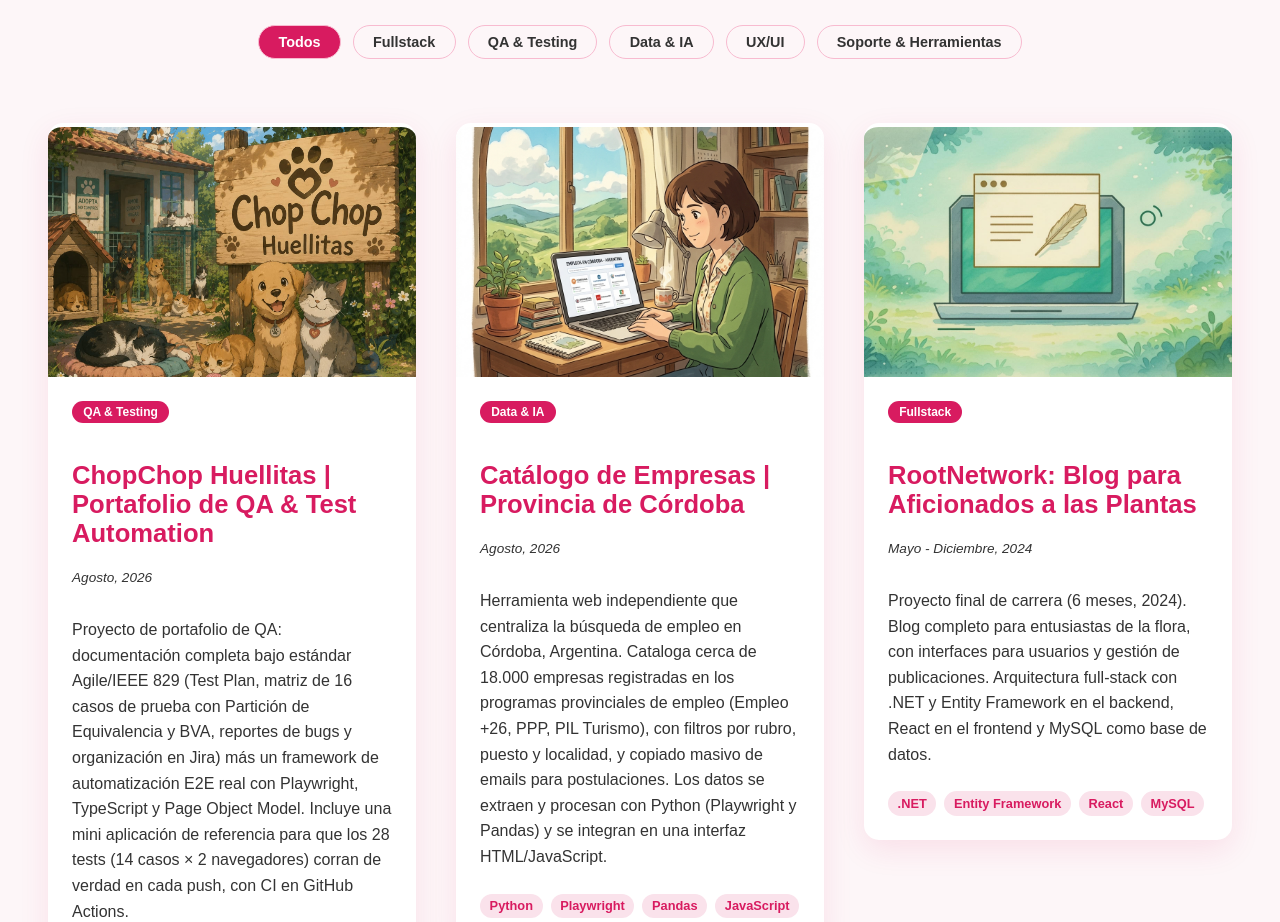
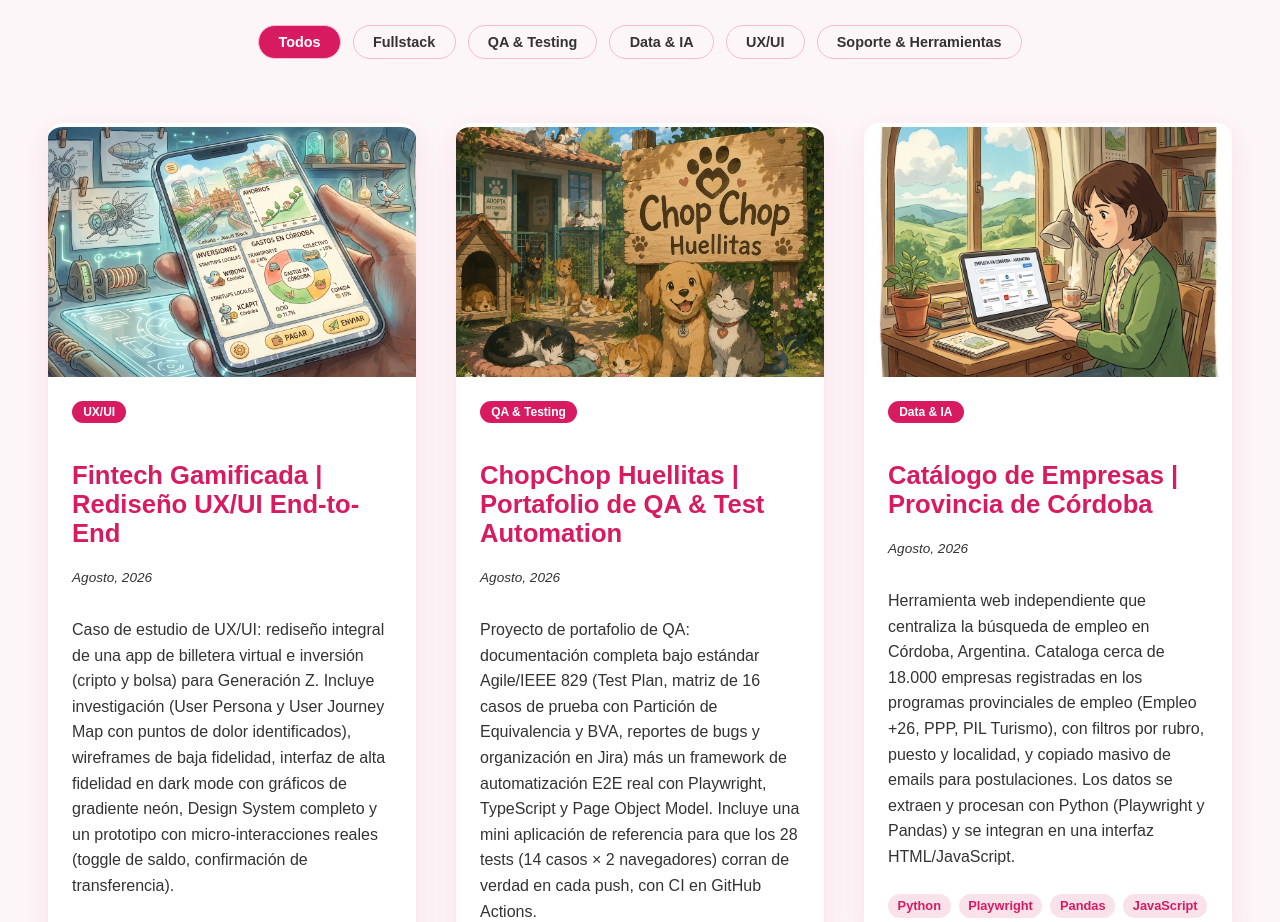
Before and after one commit to Mijaliv/CV-Digital-Mijal, a React (Create React App) app in the folder resume/: page / in a window 1280 px wide. Shown: the part 7100-8022 px from the top of the page. Built offline with nearby package versions, Linux system fonts and the light colour scheme.

Commit message:
Agrega proyecto Fintech Gamificada (UX/UI) a la seccion correspondiente

```diff
--- a/resume/src/data/portfolioMeta.js
+++ b/resume/src/data/portfolioMeta.js
@@ -1,5 +1,13 @@
 // language-independent project data; translated title/description/date live in src/i18n/es.js and en.js, matched by id
 const portfolioMeta = [
+  {
+    id: 'fintech-gamificada',
+    image: process.env.PUBLIC_URL + '/fintech-gamificada.png',
+    liveLink: 'https://mijaliv.github.io/Fintech-Gamificada/',
+    codeLink: 'https://github.com/Mijaliv/Fintech-Gamificada',
+    tags: ['Figma', 'UX Research', 'Design System', 'Dark Mode'],
+    category: 'uxui',
+  },
   {
     id: 'chopchop-huellitas',
     image: process.env.PUBLIC_URL + '/chopchop-huellitas.jpeg',
--- a/resume/src/i18n/en.js
+++ b/resume/src/i18n/en.js
@@ -100,6 +100,13 @@ const en = {
     filterAll: 'All',
     items: [
       {
+        id: 'fintech-gamificada',
+        title: 'Fintech Gamificada | End-to-End UX/UI Redesign',
+        description:
+          "A UX/UI case study: full redesign of a digital wallet and investing app (crypto and stocks) for Gen Z. Includes research (a User Persona and User Journey Map with identified pain points), low-fidelity wireframes, a dark-mode high-fidelity UI with neon gradient charts, a complete Design System, and a prototype with real micro-interactions (balance toggle, transfer confirmation).",
+        date: 'August, 2026',
+      },
+      {
         id: 'chopchop-huellitas',
         title: 'ChopChop Huellitas | QA & Test Automation Portfolio',
         description:
--- a/resume/src/i18n/es.js
+++ b/resume/src/i18n/es.js
@@ -100,6 +100,13 @@ const es = {
     filterAll: 'Todos',
     items: [
       {
+        id: 'fintech-gamificada',
+        title: 'Fintech Gamificada | Rediseño UX/UI End-to-End',
+        description:
+          'Caso de estudio de UX/UI: rediseño integral de una app de billetera virtual e inversión (cripto y bolsa) para Generación Z. Incluye investigación (User Persona y User Journey Map con puntos de dolor identificados), wireframes de baja fidelidad, interfaz de alta fidelidad en dark mode con gráficos de gradiente neón, Design System completo y un prototipo con micro-interacciones reales (toggle de saldo, confirmación de transferencia).',
+        date: 'Agosto, 2026',
+      },
+      {
         id: 'chopchop-huellitas',
         title: 'ChopChop Huellitas | Portafolio de QA & Test Automation',
         description:
```
Also changed, not shown: resume/public/fintech-gamificada.png (added).
